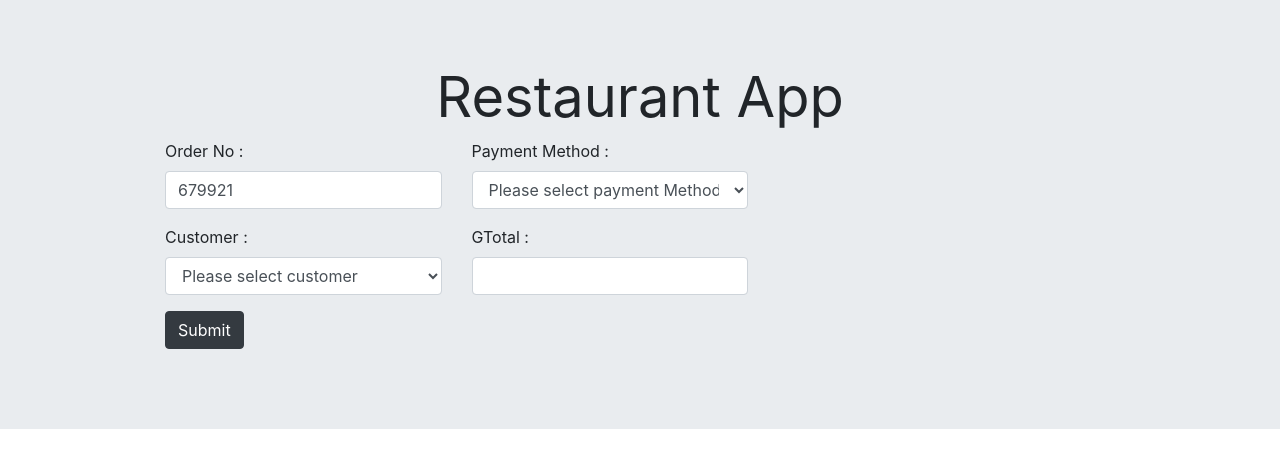
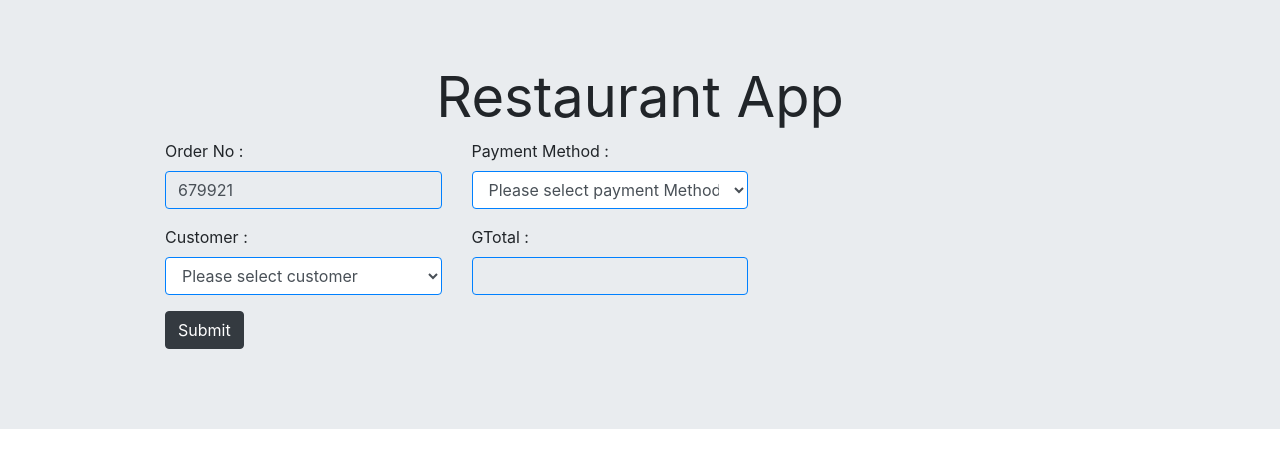
Before and after one commit to RamTheeru/angular-hmc1dp, an Angular app: page /order/edit/1 in a window 1280 px wide. Shown: the top 468 px of the page. Built offline with nearby package versions, Linux system fonts and the light colour scheme.

Commit message:
2 files modified

```diff
--- a/src/app/orders/order/order.component.html
+++ b/src/app/orders/order/order.component.html
@@ -3,7 +3,7 @@
     <div class="col-md-6">
       <div class="form-group">
         <label>Order No :</label>
-        <input type="text" class="form-control" name="orderno" #orderno="ngModel" [(ngModel)]="ordrServ.ordData.OrderNo" />
+        <input type="text" class="form-control" name="orderno" #orderno="ngModel" [(ngModel)]="ordrServ.ordData.OrderNo"  readonly/>
       </div>
             <div class="form-group">
         <label>Customer :</label>
@@ -18,11 +18,13 @@
         <label>Payment Method :</label>
         <select  class="form-control" name="Pmethod" #Pmethod="ngModel" [(ngModel)]="ordrServ.ordData.Pmethod" >
           <option value="">Please select payment Method</option>
+          <option value="cash">cash</option>
+            <option value="card">card</option>
         </select>
       </div>
         <div class="form-group">
         <label>GTotal :</label>
-        <input type="text" class="form-control" name="GTotal" #GTotal="ngModel" [(ngModel)]="ordrServ.ordData.GTotal" />
+        <input type="text" class="form-control" name="GTotal" #GTotal="ngModel" [(ngModel)]="ordrServ.ordData.GTotal" readonly/>
       </div>
     </div>
   </div>
--- a/src/styles.css
+++ b/src/styles.css
@@ -1 +1,14 @@
 /* Add application styles & imports to this file! */
+.jumbtron{
+  padding-top:0px;
+  background: #fff;
+
+}
+
+.form-control{
+  border:1px solid #0080ff;
+}
+
+.table.table-hover tbody tr:hover{
+  cursor: pointer;
+}
```
